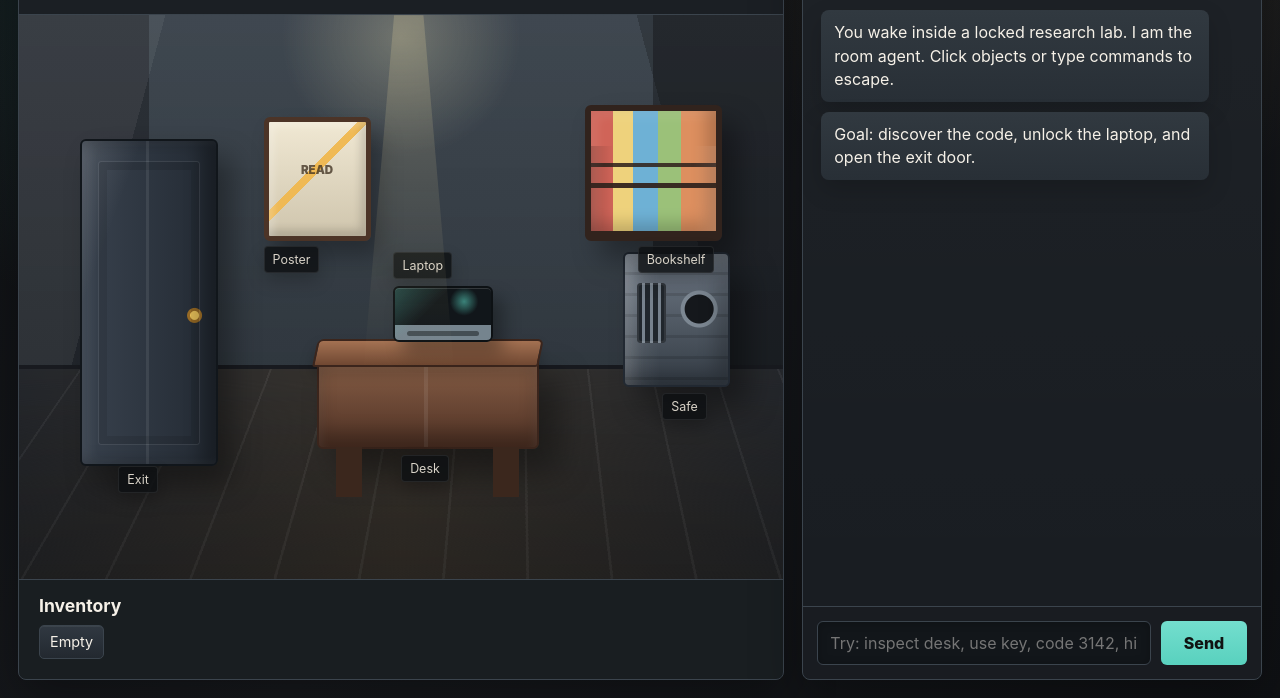
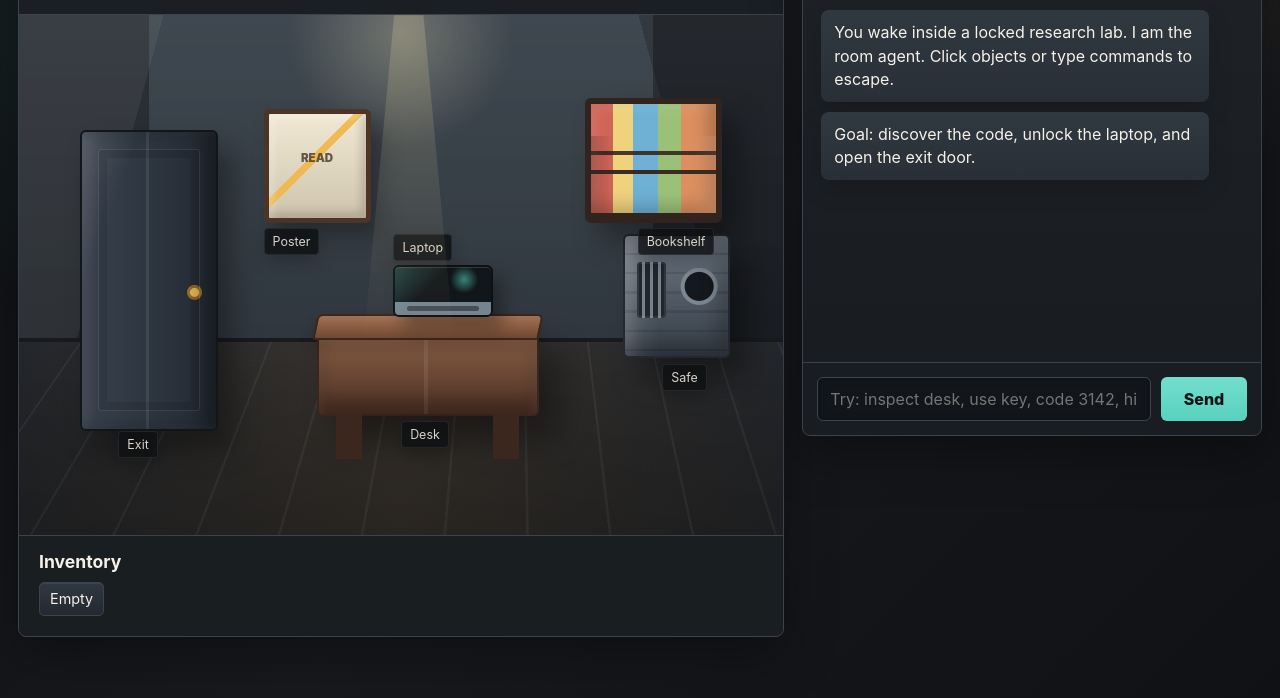
Before and after one commit to shreyab007/escape-room-ai-agent, a plain HTML site: page index.html in a window 1280 px wide. Shown: the part 102-800 px from the top of the page. Drawn offline with Linux system fonts and the light colour scheme.

Commit message:
update 2

```diff
--- a/styles.css
+++ b/styles.css
@@ -34,6 +34,7 @@ input {
 .app-shell {
   display: grid;
   grid-template-columns: minmax(0, 1.25fr) minmax(340px, 0.75fr);
+  align-items: start;
   gap: 18px;
   min-height: 100vh;
   padding: 18px;
@@ -54,7 +55,7 @@ input {
 
 .room-panel {
   display: grid;
-  grid-template-rows: auto minmax(360px, 1fr) auto;
+  grid-template-rows: auto auto auto;
 }
 
 .status-bar,
@@ -106,7 +107,8 @@ h2 {
 
 .room-scene {
   position: relative;
-  min-height: 520px;
+  height: 520px;
+  flex-shrink: 0;
   background:
     radial-gradient(circle at 50% 4%, rgba(255, 245, 199, 0.26), transparent 18%),
     linear-gradient(105deg, rgba(255, 255, 255, 0.06) 0 16%, transparent 16%),
@@ -436,6 +438,8 @@ button.item:focus-visible {
 .agent-panel {
   display: grid;
   grid-template-rows: auto minmax(0, 1fr) auto;
+  max-height: calc(100vh - 36px);
+  min-height: 520px;
 }
 
 .secondary-button,
@@ -466,6 +470,7 @@ button.item:focus-visible {
   display: flex;
   flex-direction: column;
   gap: 10px;
+  min-height: 0;
   padding: 18px;
   overflow-y: auto;
   background:
@@ -532,10 +537,11 @@ button.item:focus-visible {
   }
 
   .room-scene {
-    min-height: 430px;
+    height: 430px;
   }
 
   .agent-panel {
+    max-height: none;
     min-height: 520px;
   }
 }
```
